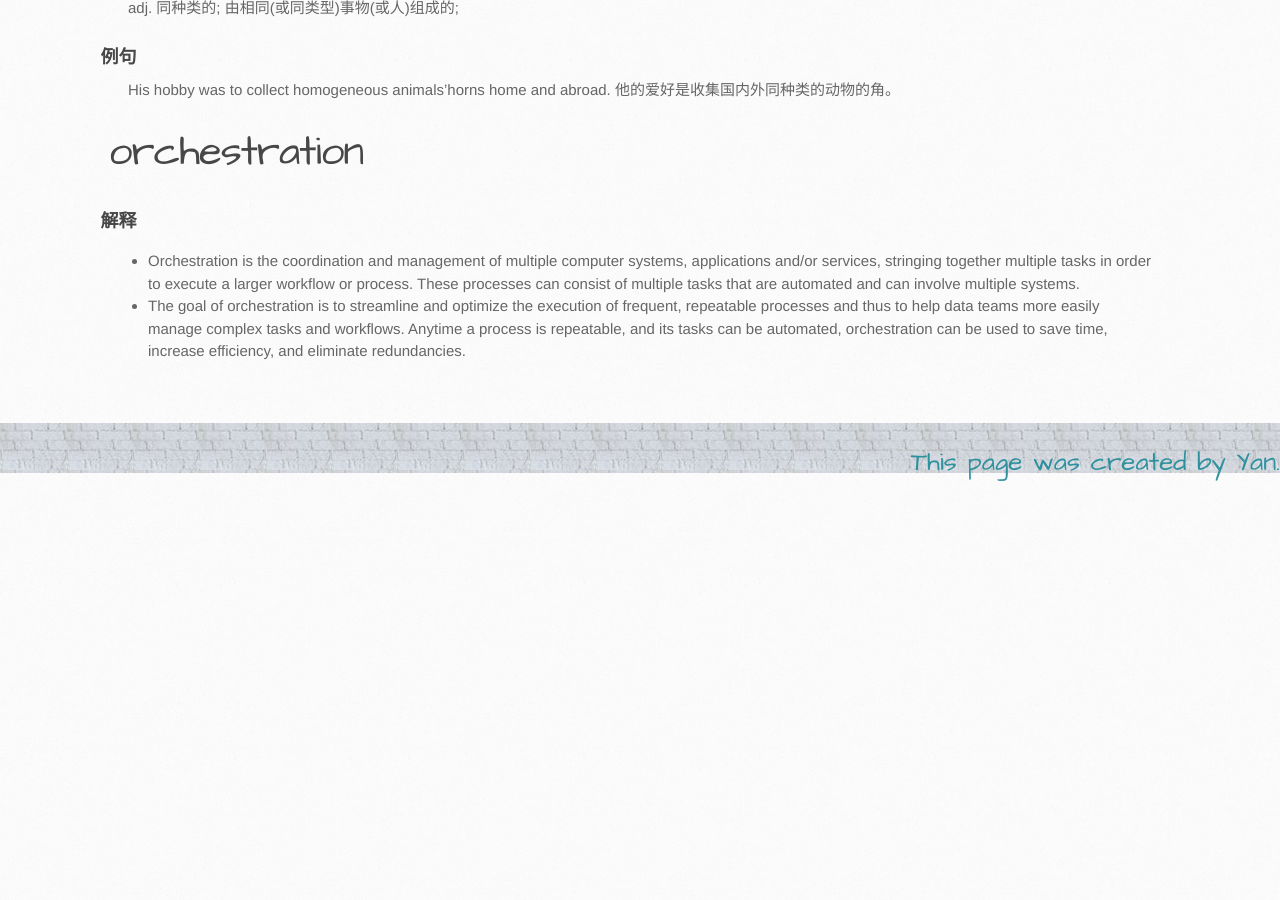
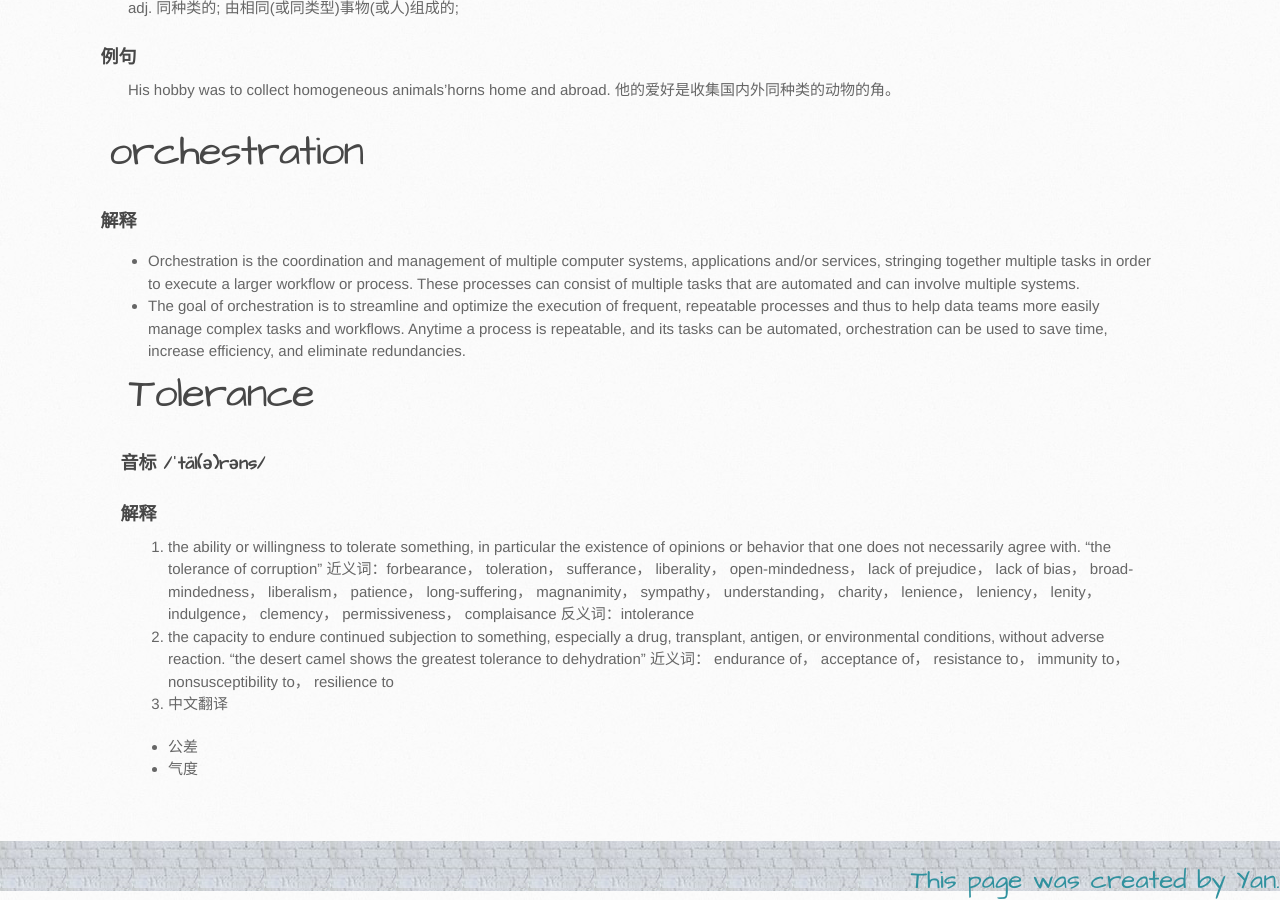
Before and after one commit to itcraftme/itcraftme, a Jekyll site: the page built from docs/me/vocabulary.md, in a window 1280 px wide and 900 px high, scrolled down 4994 px. Built offline with Jekyll 4.4.1, drawn with Linux system fonts in a browser that asks for light colours; our own code applies the rules of GitHub Pages for plain Markdown files; before the commit the page ends 5476 px from its top, so only the background shows below that.

Commit message:
Update vocabulary.md
add tolerance to the dictionary

```diff
--- a/docs/me/vocabulary.md
+++ b/docs/me/vocabulary.md
@@ -126,3 +126,42 @@ His hobby was to collect homogeneous animals'horns home and abroad.
 ### 解释
 - Orchestration is the coordination and management of multiple computer systems, applications and/or services, stringing together multiple tasks in order to execute a larger workflow or process. These processes can consist of multiple tasks that are automated and can involve multiple systems.
 - The goal of orchestration is to streamline and optimize the execution of frequent, repeatable processes and thus to help data teams more easily manage complex tasks and workflows. Anytime a process is repeatable, and its tasks can be automated, orchestration can be used to save time, increase efficiency, and eliminate redundancies.
+# Tolerance
+### 音标 /ˈtäl(ə)rəns/
+### 解释
+1. the ability or willingness to tolerate something, in particular the existence of opinions or behavior that one does not necessarily agree with.
+"the tolerance of corruption"
+近义词：forbearance，
+toleration，
+sufferance，
+liberality，
+open-mindedness，
+lack of prejudice，
+lack of bias，
+broad-mindedness，
+liberalism，
+patience，
+long-suffering，
+magnanimity，
+sympathy，
+understanding，
+charity，
+lenience，
+leniency，
+lenity，
+indulgence，
+clemency，
+permissiveness，
+complaisance
+反义词：intolerance
+2. the capacity to endure continued subjection to something, especially a drug, transplant, antigen, or environmental conditions, without adverse reaction.
+"the desert camel shows the greatest tolerance to dehydration"
+近义词： endurance of，
+acceptance of，
+resistance to，
+immunity to，
+nonsusceptibility to，
+resilience to
+3. 中文翻译
+   - 公差
+   - 气度
```
